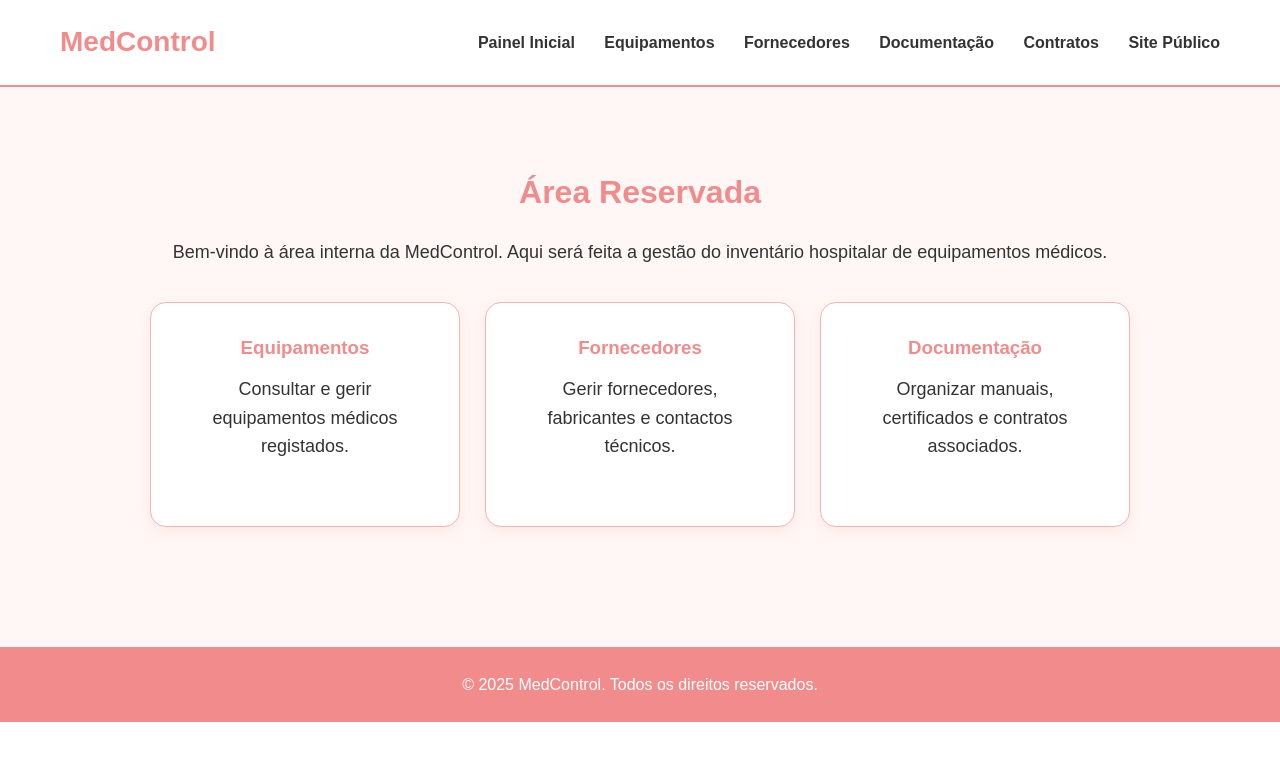
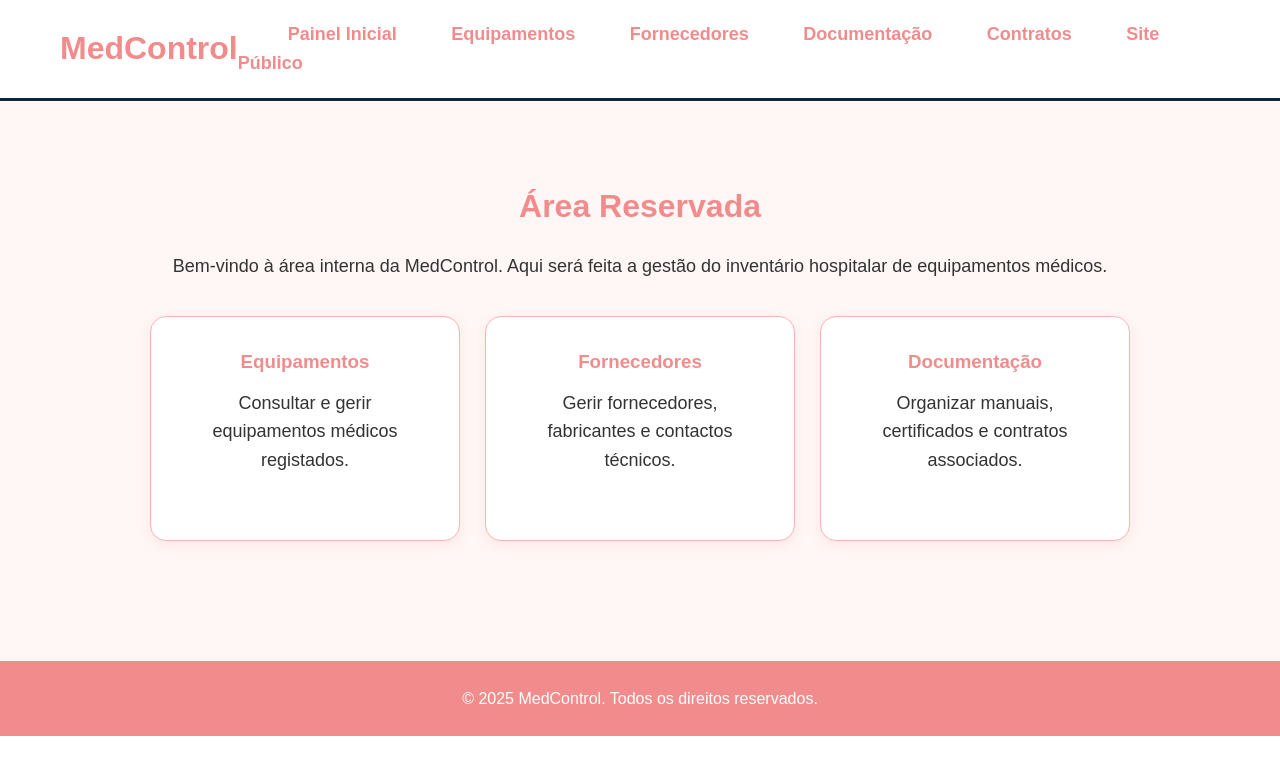
Before and after one commit to MariaFerreira1240661/Projeto-Sibdas, a PHP site: page /backend/index.html in a window 1280 px wide. Shown: the top 775 px of the page. Run offline with PHP 8.4, Linux system fonts and the light colour scheme.

Commit message:
Melhoria visual da página inicial e barra de navegação

```diff
--- a/assets/css/estilo.css
+++ b/assets/css/estilo.css
@@ -5,35 +5,54 @@
 }
 
 body {
-    font-family: Arial, Helvetica, sans-serif;
+    font-family: "Poppins", Arial, Helvetica, sans-serif;
     background-color: #ffffff;
     color: #333333;
     line-height: 1.6;
 }
 
+button,
+input,
+textarea {
+    font-family: "Poppins", Arial, Helvetica, sans-serif;
+}
 header {
     background-color: #ffffff;
-    border-bottom: 2px solid #f28c8c;
+    border-bottom: 3px solid #10233f;
     padding: 20px 60px;
     display: flex;
     justify-content: space-between;
     align-items: center;
 }
 
+.logo {
+    display: flex;
+    align-items: center;
+    gap: 12px;
+}
+
+.logo img {
+    width: 45px;
+    height: 45px;
+    object-fit: contain;
+}
+
 .logo h1 {
     color: #f28c8c;
-    font-size: 28px;
+    font-size: 32px;
+    font-weight: 800;
+    margin: 0;
 }
-
 nav a {
-    color: #333333;
+    color: #f28c8c;
     text-decoration: none;
-    margin-left: 25px;
-    font-weight: bold;
+    margin-left: 50px;
+    font-size: 18px;
+    font-weight: 800;
 }
 
 nav a:hover {
-    color: #f28c8c;
+    color: #10233f;
 }
 
 section {
```
Also changed, not shown: other parts of assets/css/estilo.css (+32 -12 lines), frontend/index.html (+13 -1 lines), assets/img/medcontrol_logo.png (added), 1 other file.
